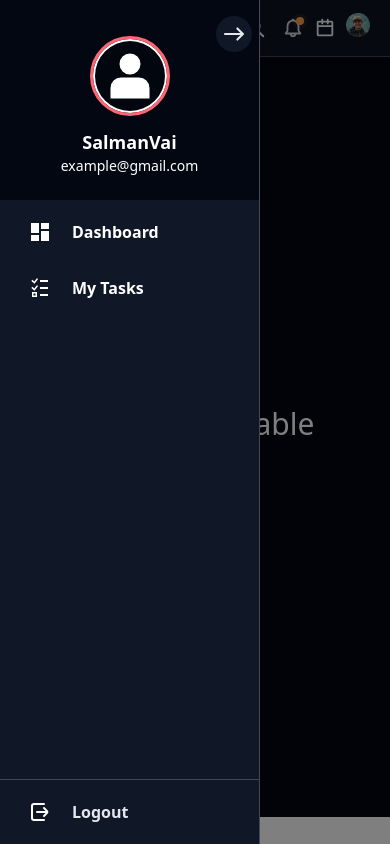
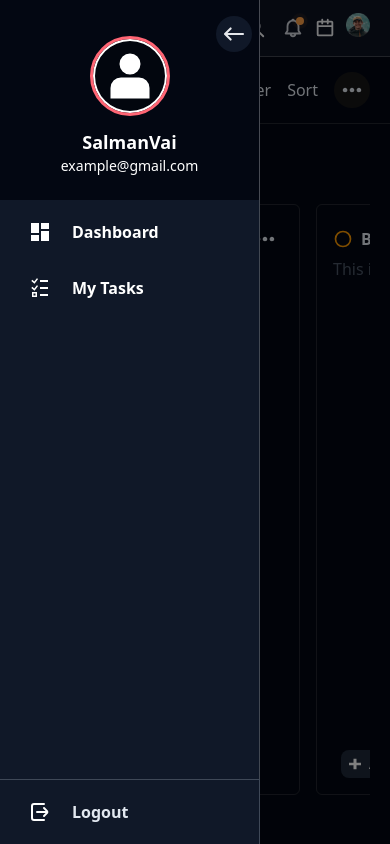
Before and after one commit to Hablu-Programmer-Team/HP-Team, a React (Vite) app: page / in a window 390 px wide. Built offline with nearby package versions, Linux system fonts and the light colour scheme.

Commit message:
refactor: update dashboard layout and sidebar components for improved responsiveness and usability

```diff
--- a/src/components/common/parent.tsx
+++ b/src/components/common/parent.tsx
@@ -7,17 +7,17 @@ export const Parent: FC<IChildren> = ({ children }) => {
   const [openSidebar, setOpenSidebar] = useState<boolean>(true);
 
   return (
-    <div className="flex w-full ">
+    <div className="flex w-full overflow-x-hidden">
       <Sidebar openSidebar={openSidebar} setOpenSidebar={setOpenSidebar} />
 
-      <div className="transition-all duration-300 w-full relative">
+      <div className="transition-all h-screen overflow-y-hidden duration-300 w-full relative">
         <Navbar
           firstName="Salman"
           lastName="Vai"
           openSidebar={openSidebar}
           setOpenSidebar={setOpenSidebar}
         />
-        <div className={cn(`h-[90svh] overflow-y-auto `)}>{children}</div>
+        <div className={cn(`overflow-x-hidden`)}>{children}</div>
       </div>
     </div>
   );
--- a/src/components/pages/dashboard.tsx
+++ b/src/components/pages/dashboard.tsx
@@ -1,7 +1,7 @@
-import { AddTasks } from "../team/Mamun/add-tasks";
+import { DashboardLayout } from "../team/Eyachir/dashboard-layout";
 
 export const Dashboard = () => (
   <div>
-    <AddTasks />
+    <DashboardLayout />
   </div>
 );
--- a/src/components/team/Alamin/Sidebar.tsx
+++ b/src/components/team/Alamin/Sidebar.tsx
@@ -10,7 +10,7 @@ export const Sidebar: FC<SidebarProps> = ({ openSidebar, setOpenSidebar }) => {
   return (
     <>
       {/* Sidebar for larger screens */}
-      <aside
+      {/* <aside
         className={`h-screen sm:block hidden relative transition-transform duration-300 ${
           openSidebar
             ? "translate-x-0 w-full max-w-[260px]"
@@ -23,13 +23,13 @@ export const Sidebar: FC<SidebarProps> = ({ openSidebar, setOpenSidebar }) => {
           firstName="Salman"
           lastName="Vai"
         />
-      </aside>
+      </aside> */}
 
       {/* Mobile Sidebar (sm:hidden) */}
       <div
         className={`fixed inset-y-0 left-0 w-[260px] bg-gray-900 z-40 transition-transform duration-300 ${
           openSidebar ? "translate-x-0" : "-translate-x-[260px]"
-        } sm:hidden`}
+        } `}
       >
         <SideContent
           openSidebar={openSidebar}
--- a/src/components/team/Alamin/side-content.tsx
+++ b/src/components/team/Alamin/side-content.tsx
@@ -25,9 +25,7 @@ export const SideContent: FC<SidebarProps> = ({
         className="absolute right-2 top-4 z-30  cursor-pointer p-2 bg-gray-900 hover:bg-gray-800 transition-all duration-200 rounded-full"
       >
         <RightArray
-          className={`transition-transform text-gray-200 md:size-5 sm:size-3 ${
-            openSidebar ? "" : "rotate-180 delay-300"
-          }`}
+          className={`transition-transform text-gray-200 md:size-5 sm:size-3 -rotate-180`}
         />
       </button>
       <div
--- a/src/components/team/Eyachir/dashboard-layout.tsx
+++ b/src/components/team/Eyachir/dashboard-layout.tsx
@@ -1,15 +1,38 @@
-import { useState } from "react";
 import { PlusIcon } from "../Mamun/icon/Icons";
-import { ThreeDotsIcon } from "./icons";
+import { CircleIcon, ThreeDotsIcon } from "./icons";
+import Scrollbar from "./scrollbar.module.css";
 
 export const DashboardLayout = () => {
-  const [activeTab, setActiveTab] = useState("Current Task");
-
-  const tabs = ["Current Task", "Next Task", "My Task"];
-
+  const TasksBoard = [
+    {
+      id: 1,
+      title: "ToDo",
+      des: "This is ready to be picked up",
+    },
+    {
+      id: 2,
+      title: "Backlog",
+      des: "This item hasn't been started",
+    },
+    {
+      id: 3,
+      title: "In Progress",
+      des: "This is actively being worked on",
+    },
+    {
+      id: 4,
+      title: "In Review",
+      des: "This item is in review",
+    },
+    {
+      id: 5,
+      title: "Done",
+      des: "This has been completed",
+    },
+  ];
   return (
-    <div className="flex flex-col gap-y-8">
-      <div className="flex justify-between items-center py-3 ps-5 pe-10">
+    <div className="overflow-x-hidden">
+      <div className="flex justify-between items-center py-3 px-5 lg:px-10 border-b border-b-neutral-400/20">
         <button className="flex items-center gap-x-2 cursor-pointer border border-neutral-400/20 rounded-lg px-4 py-2 active:scale-95 hover:bg-gray-900">
           <PlusIcon />
           <span>Add Task</span>
@@ -17,23 +40,59 @@ export const DashboardLayout = () => {
         <div className="flex items-center gap-x-4">
           <p>Filter</p>
           <p>Sort</p>
-          <button className="cursor-pointer flex items-center justify-center p-2 bg-neutral-800 hover:bg-neutral-700 rounded-full active:scale-95">
-            <ThreeDotsIcon className="text-gra" />
+          <button className="cursor-pointer flex items-center justify-center p-2 bg-neutral-900 transition-colors duration-200 hover:bg-neutral-800 rounded-full active:scale-95">
+            <ThreeDotsIcon />
           </button>
         </div>
       </div>
-      <div className="px-10 flex items-center gap-x-6 border-b border-b-neutral-400/20 ">
-        {tabs.map((tab, idx) => (
-          <button
-            key={idx}
-            className={`cursor-pointer border border-b-gray-950 ${
-              activeTab === tab ? "text-success-500" : "text-white"
-            }`}
-            onClick={() => setActiveTab(tab)}
-          >
-            {tab}
-          </button>
-        ))}
+
+      <div className="px-5 lg:px-10 pb-10">
+        <div
+          className={`flex justify-start gap-4 mt-20 overflow-x-auto ${Scrollbar.customScrollbar}`}
+        >
+          {TasksBoard.map((task) => (
+            <div
+              key={task.id}
+              className=" border border-neutral-400/20 rounded-md min-h-[70svh]  sm:min-w-[400px] min-w-[280px] w-full p-4 relative"
+            >
+              <div className="flex justify-between items-center">
+                <div className="flex items-center gap-x-2">
+                  <p>
+                    <CircleIcon
+                      className={` stroke-2 ${
+                        task.id === 1
+                          ? "text-red-600"
+                          : task.id === 2
+                          ? "text-amber-500"
+                          : task.id === 3
+                          ? "text-blue-500"
+                          : task.id === 4
+                          ? "text-purple-500"
+                          : task.id === 5
+                          ? "text-green-500"
+                          : "text-white"
+                      }`}
+                    />
+                  </p>
+                  <span className="font-semibold hover:border-b hover:border-b-gray-700 cursor-pointer ">
+                    {task.title}
+                  </span>
+                  <div className="bg-gray-900 px-2 rounded-lg">
+                    <span>0</span>/<span>0</span>
+                  </div>
+                </div>
+                <button className="cursor-pointer hover:bg-gray-800 p-2 rounded-full transition-colors duration-300 active:scale-95">
+                  <ThreeDotsIcon />
+                </button>
+              </div>
+              <p className="text-gray-600">{task.des}</p>
+              <button className="flex items-center gap-x-2 absolute bottom-4 left-6 bg-gray-800 hover:bg-gray-700 py-1 px-2 text-white text-sm active:scale-95 transition-all duration-200 rounded-lg cursor-pointer">
+                <PlusIcon className="size-3" />
+                Add
+              </button>
+            </div>
+          ))}
+        </div>
       </div>
     </div>
   );
--- a/src/components/team/Eyachir/icons.tsx
+++ b/src/components/team/Eyachir/icons.tsx
@@ -20,7 +20,7 @@ export const ProgressIcon: FC<IconSvgProps> = (props) => (
 export const ThreeDotsIcon: FC<IconSvgProps> = (props) => (
   <svg
     xmlns="http://www.w3.org/2000/svg"
-    // xml:space="preserve"
+    xmlSpace="preserve"
     width="20"
     height="20"
     viewBox="0 0 52 52"
@@ -32,3 +32,22 @@ export const ThreeDotsIcon: FC<IconSvgProps> = (props) => (
     />
   </svg>
 );
+
+export const CircleIcon: FC<IconSvgProps> = (props) => (
+  <svg
+    xmlns="http://www.w3.org/2000/svg"
+    width="20"
+    height="20"
+    fill="none"
+    viewBox="0 0 24 24"
+    {...props}
+  >
+    <path
+      stroke="currentColor"
+      strokeLinecap="round"
+      strokeLinejoin="round"
+      strokeWidth="2"
+      d="M21 12a9 9 0 1 1-18 0 9 9 0 0 1 18 0"
+    />
+  </svg>
+);
--- /dev/null
+++ b/src/components/team/Eyachir/scrollbar.module.css
@@ -0,0 +1,21 @@
+* .customScrollbar::-webkit-scrollbar {
+    width: 12px;
+    height: 10px;
+    -webkit-margin-top-collapse: 10px;
+}
+
+.customScrollbar::-webkit-scrollbar-track {
+    background: #081128;
+    border-radius: 6px;
+}
+
+.customScrollbar::-webkit-scrollbar-thumb {
+    background: #041032;
+    border-radius: 6px;
+    /* border: 3px solid #f1f1f1; */
+}
+
+.customScrollbar::-webkit-scrollbar-thumb:hover {
+    background: #759aff;
+    ;
+}
--- a/src/components/team/Hasib/navbar.tsx
+++ b/src/components/team/Hasib/navbar.tsx
@@ -18,7 +18,7 @@ export const Navbar: FC<TProps> = ({
   firstName,
   lastName,
 }) => (
-  <div className="flex h-fit bg-gray-900/70 text-gray-100 w-full justify-between sm:justify-between items-center sm:ps-4 ps-2.5 pe-5 lg:ps-5 lg:pe-10 py-3 border-b border-b-neutral-400/35">
+  <div className="flex h-fit bg-gray-900/70 text-gray-100 w-full justify-between sm:justify-between items-center sm:ps-4 px-5 lg:px-10 py-3 border-b border-b-neutral-400/35">
     <div className="flex gap-x-2.5 ">
       <button
         className="cursor-pointer"
```
